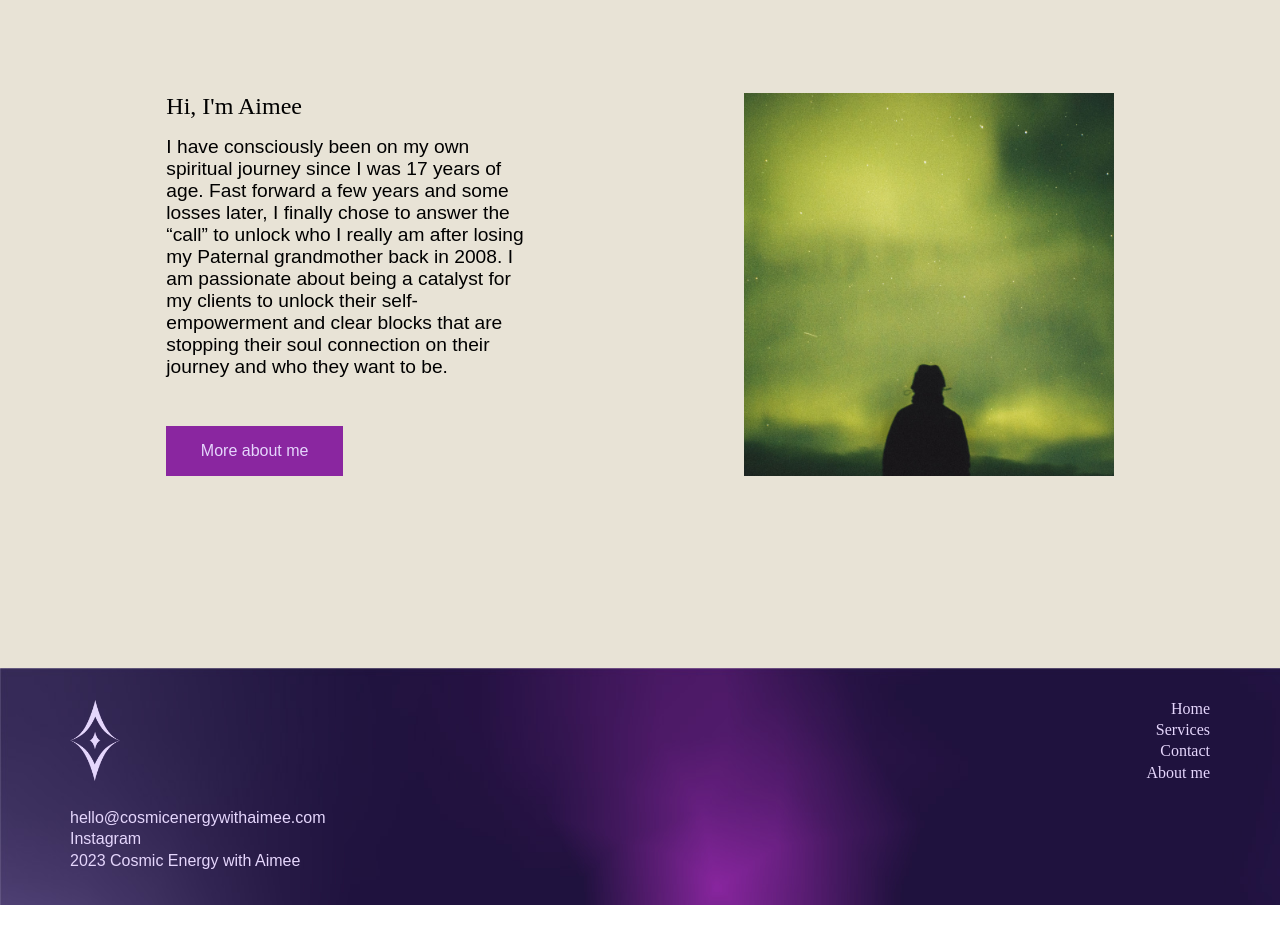
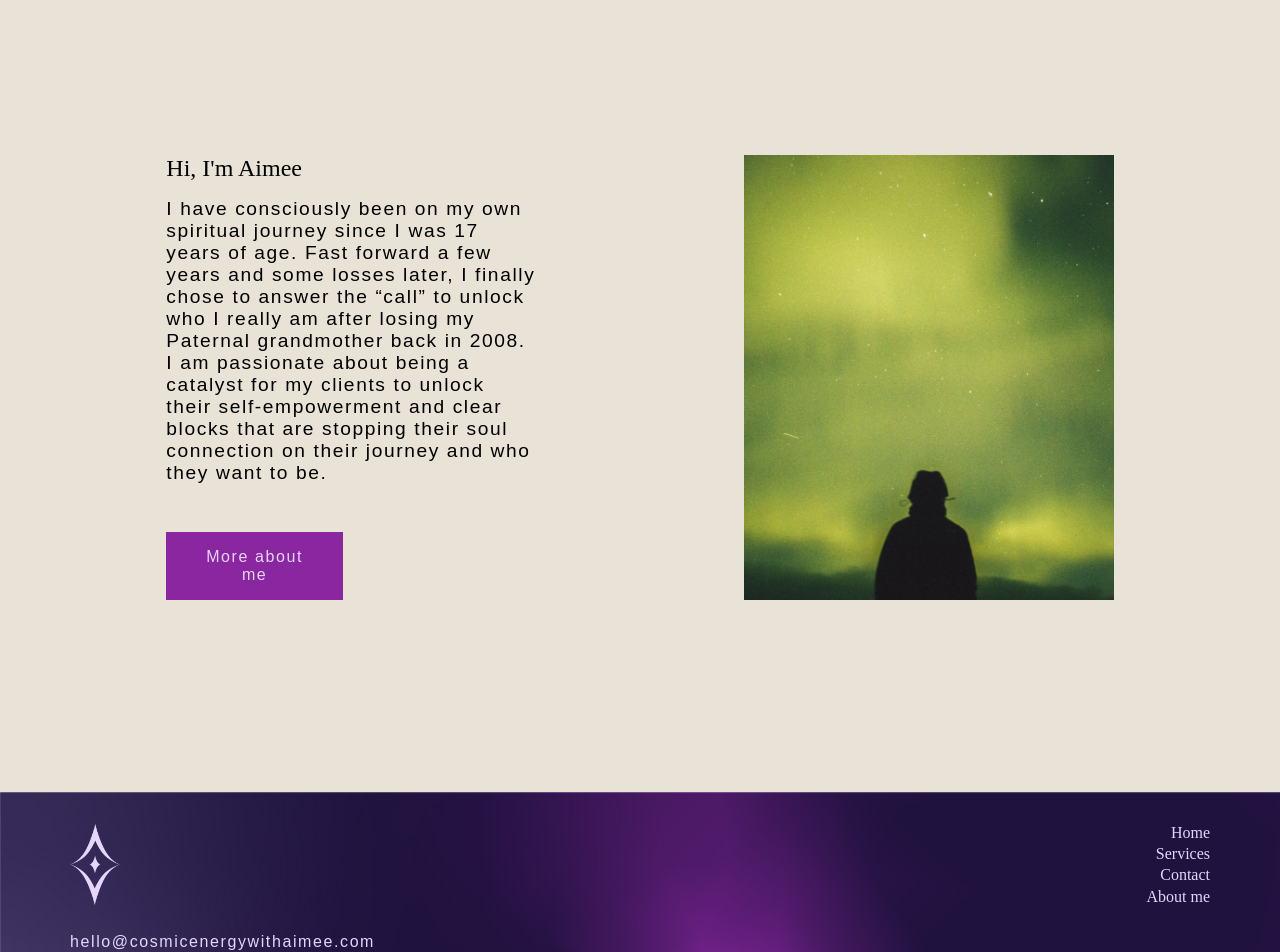
Before and after one commit to deshandeshandeshan/cosmicenergywithaimee, a React (Create React App) app: page / in a window 1280 px wide. Shown: the part 2500-3452 px from the top of the page. Before the commit the page ends 3405 px from the top, so only its background shows below. Built offline with nearby package versions, Linux system fonts and the light colour scheme; a web font is replaced by a local one.

Commit message:
Changed letter-spacing for hass neue font

```diff
--- a/src/App.css
+++ b/src/App.css
@@ -10,6 +10,7 @@
     font-family: "neue-haas-grotesk-display", sans-serif;
     font-weight: 200;
     font-size: 1.2rem;
+    letter-spacing: .1rem;
  }
 
  h1, h2, h3 {
@@ -21,4 +22,5 @@
    font-family: "neue-haas-grotesk-display", sans-serif;
     font-weight: 400;
     font-size: 1rem;
+    letter-spacing: .1rem;
  }
--- a/src/components/Footer.css
+++ b/src/components/Footer.css
@@ -23,6 +23,7 @@
     font-family: "neue-haas-grotesk-display", sans-serif;
     font-weight: 200;
     font-size: 1rem;
+    letter-spacing: .1rem;
     color: #E5D6FC;
 }
 
```
